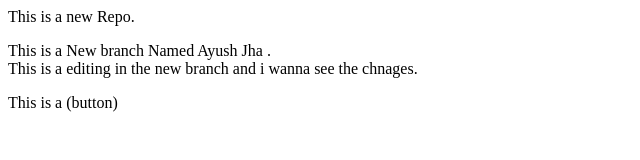
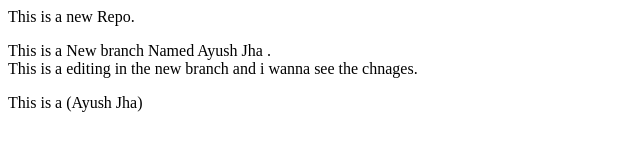
Before and after one commit to aayushjha0905/LocalRepo, a plain HTML site: page index.html in a window 1280 px wide. Shown: the full height of the page, 0-640 px from the left. Drawn offline with Linux system fonts and the light colour scheme.

Commit message:
Added my Name

```diff
--- a/index.html
+++ b/index.html
@@ -1,3 +1,3 @@
 <p>This is a new Repo.</p>
 <p>This is a New branch Named Ayush Jha . <br> This is a editing in the new branch and i wanna see the chnages. </p>
-<p>This is a (button)</p>
+<p>This is a (Ayush Jha)</p>
```
